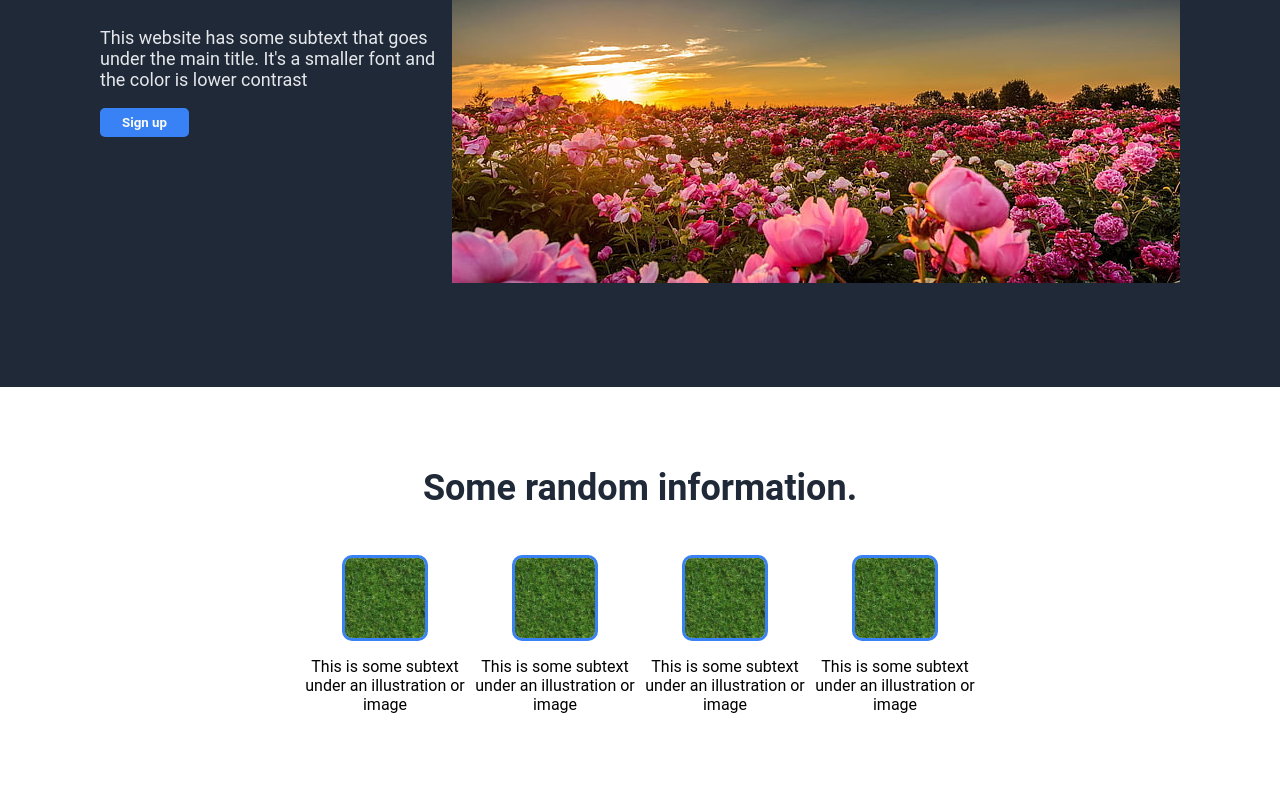
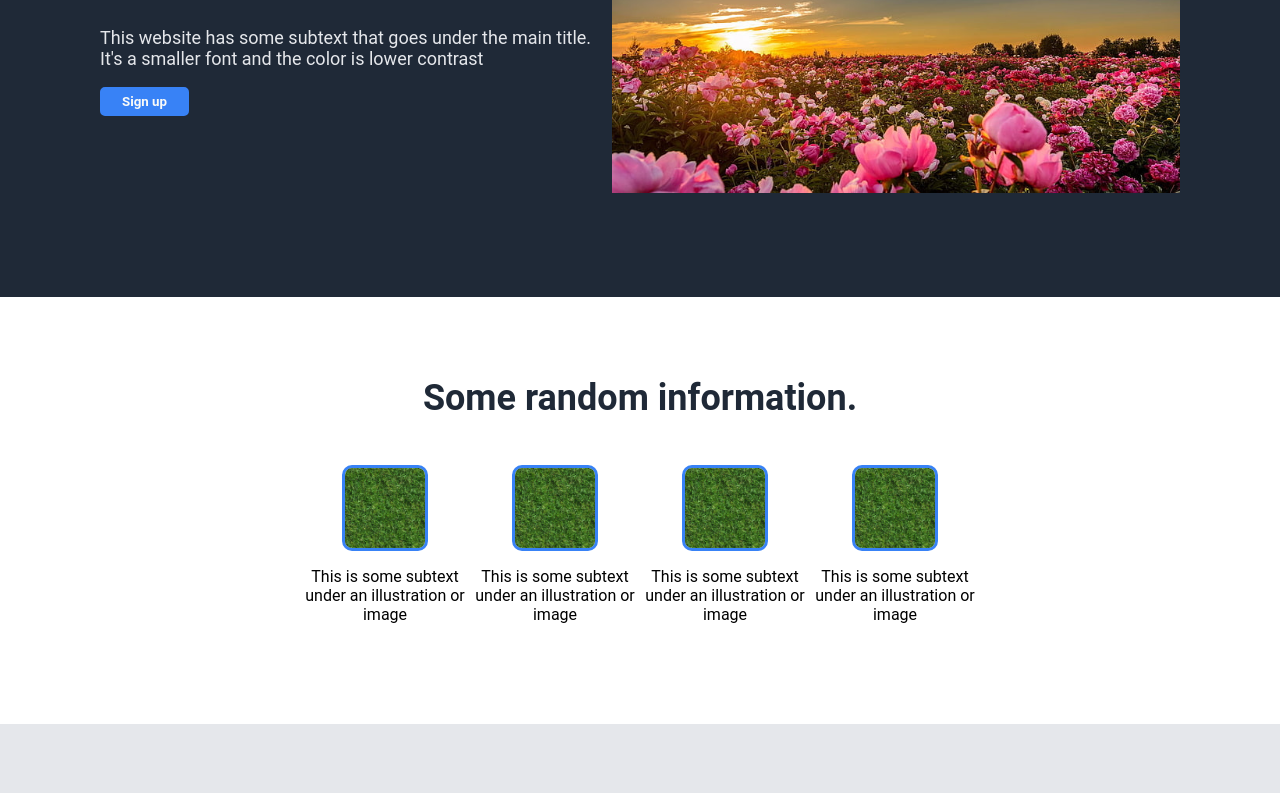
Before and after one commit to hamzamashad/CSS-Main-Assingment, a plain HTML site: page index.html in a window 1280 px wide. Shown: the part 329-1122 px from the top of the page. Drawn offline with Linux system fonts and the light colour scheme; a web font is replaced by a local one.

Commit message:
fix front img

```diff
--- a/css/style.css
+++ b/css/style.css
@@ -56,6 +56,10 @@ footer {
 #front p {
     font-size: 18px;
     color: #E5E7EB;
+}
+#front img {
+    width: auto;
+    height: 40vh;
 }
 #front button {
     background-color: #3882F6;
```
